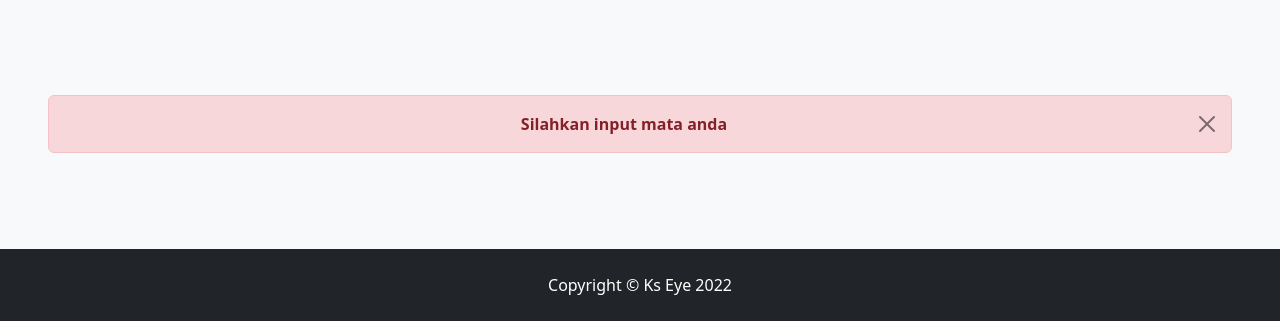
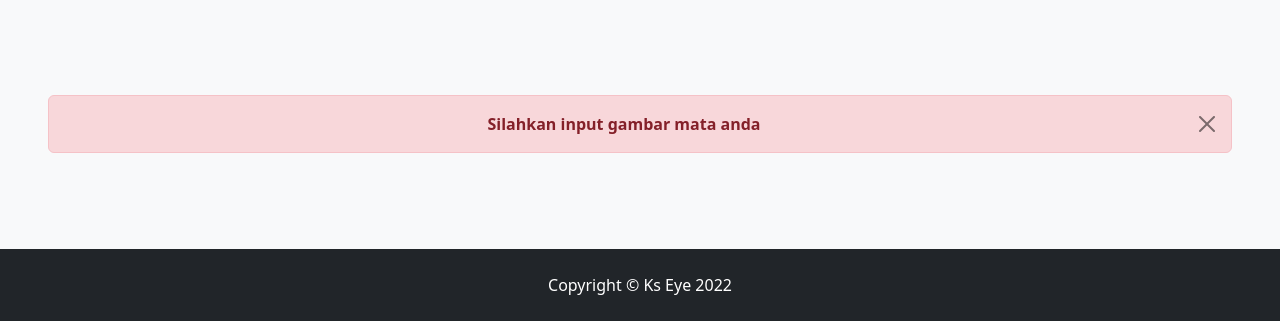
Before and after one commit to ackermanjayjay/Website-eye, a Flask app: page /prediksi in a window 1280 px wide. Shown: the part 1008-1329 px from the top of the page. Run offline with Flask 2, Linux system fonts and the light colour scheme.

Commit message:
membenarkan kata di alert

```diff
--- a/templates/prediksi.html
+++ b/templates/prediksi.html
@@ -111,7 +111,7 @@
     <section class="py-5 bg-light" id="scroll-target">
         <div class="container px-5 my-5">
             <div class="row gx-5 align-items-center">
-                <div class="col-lg-6"><img class="img-fluid rounded mb-5 mb-lg-0" src="{{user_img}}" alt="..." /></div>
+                <div class="col-lg-6"><img class="img-fluid rounded mb-5 mb-lg-0" src="{{user_img}}" width="350" alt="..." /></div>
                 <div class="col-lg-6">
                     <h2 class="fw-bolder">Hasil Prediksi </h2>
                     <p class="lead fw-normal text-muted mb-0">{{palpeb}}</p>
@@ -124,7 +124,7 @@
     {% if user_img is not defined %}
     <section class="py-5 bg-light" id="scroll-target">
       <div class="alert alert-danger alert-dismissible fade show my-5 mx-5 text-center" role="alert">
-        <strong>Silahkan input mata anda</strong>
+        <strong>Silahkan input gambar mata anda</strong>
         <button type="button" class="btn-close" data-bs-dismiss="alert" aria-label="Close"></button>
       </div>
     </section>
```
